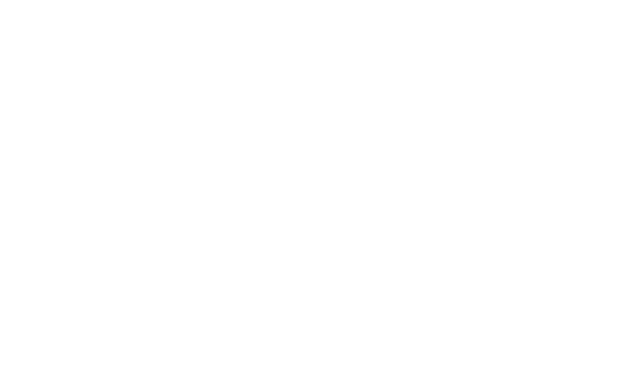
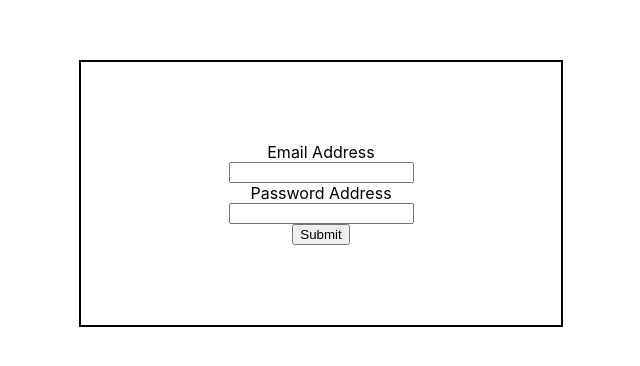
Before and after one commit to francoandrada/FP-E-Commerce, a React (Create React App) app in the folder client/: page / in a window 1280 px wide. Shown: the part 260-626 px from the top of the page, without its empty margins (319-959 px from the left). Built offline with nearby package versions, Linux system fonts and the light colour scheme.

Commit message:
feat(client/components/login) add login component

```diff
--- a/client/package.json
+++ b/client/package.json
@@ -15,7 +15,8 @@
     "react-scripts": "4.0.3",
     "redux": "^4.1.0",
     "redux-thunk": "^2.3.0",
-    "web-vitals": "^1.1.2"
+    "web-vitals": "^1.1.2",
+    "yup": "^0.32.9"
   },
   "scripts": {
     "start": "react-scripts start",
--- a/client/src/App.js
+++ b/client/src/App.js
@@ -1,10 +1,11 @@
 import logo from './logo.svg';
+import LogIn from './components/LogIn/LogIn';
 import './App.css';
 
 function App() {
   return (
     <div className="App">
-
+      <LogIn/>
     </div>
   );
 }
--- /dev/null
+++ b/client/src/components/LogIn/LogIn.jsx
@@ -0,0 +1,58 @@
+import * as Yup from 'yup';
+import { useFormik } from 'formik'
+import style from './LogIn.module.css'
+
+const LogIn = () => {
+
+    const formik = useFormik({
+        initialValues: {
+            email: '',
+            password: '',
+        },
+        validationSchema: Yup.object({
+            email: Yup.string().email('Invalid email address').required('Required'),
+            password: Yup.string().required('Required'),
+        }),
+        onSubmit: values => {
+            alert(JSON.stringify(values, null, 2));
+            console.log(formik.values.email)
+        },
+    });
+
+    return (
+        <>
+            <div className={style.loginContainer}>
+                <form className={style.formContainer} onSubmit={formik.handleSubmit}>
+                    <label htmlFor='email'>Email Address</label>
+                    <input
+                        id='email'
+                        name='email'
+                        type='email'
+                        onChange={formik.handleChange}
+                        onBlur={formik.handleBlur}
+                        value={formik.values.email}
+                    />
+                    {formik.touched.email && formik.errors.email ? (
+                        <div>{formik.errors.email}</div>
+                    ) : null}
+                    <label htmlFor='password'>Password Address</label>
+                    <input
+                        id='password'
+                        name='password'
+                        type='password'
+                        onChange={formik.handleChange}
+                        onBlur={formik.handleBlur}
+                        value={formik.values.password}
+                    />
+                    {formik.touched.password && formik.errors.password ? (
+                        <div>{formik.errors.password}</div>
+                    ) : null}
+                    <button type='submit'>Submit</button>
+
+                </form>
+            </div>
+        </>
+    )
+}
+
+export default LogIn;
--- /dev/null
+++ b/client/src/components/LogIn/LogIn.module.css
@@ -0,0 +1,18 @@
+.loginContainer{
+    border:2px solid black;
+    width: 25%;
+    margin: 0 auto;
+    margin-top: 25%;
+    padding: 5rem 5rem;
+}
+.formContainer{
+    display:flex;
+    flex-direction: column;
+    align-items: center;
+
+
+
+
+
+
+}
```
Also changed, not shown: client/src/components/Register/Register.jsx (added), 1 other file (tests, documents, lock files or other folders).
